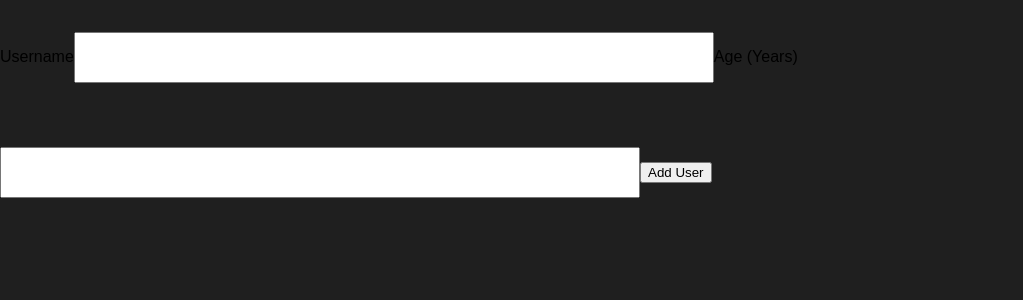
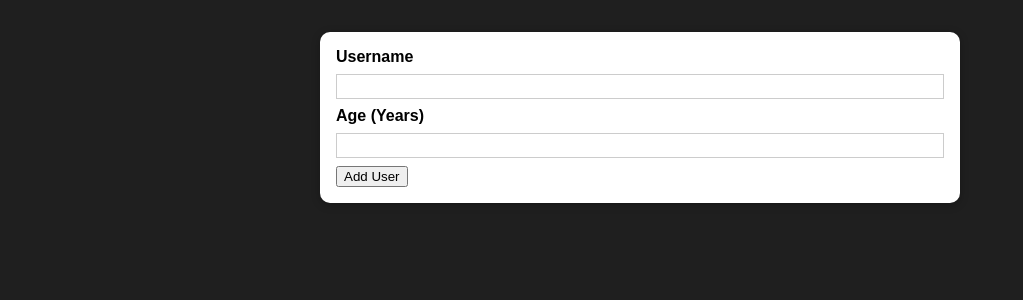
Before and after one commit to Daniel-Benzion/practice-project-1, a React (Create React App) app: page / in a window 1280 px wide. Shown: the top 300 px of the page, without its empty margins (0-1023 px from the left). Built offline with nearby package versions, Linux system fonts and the light colour scheme.

Commit message:
Card component

```diff
--- /dev/null
+++ b/src/components/UI/Card.js
@@ -0,0 +1,10 @@
+import React from 'react';
+import styles from './Card.module.css';
+
+const Card = (props) => {
+  return (
+    <div className={`${styles.card} ${props.className}`}>{props.children}</div>
+  )
+}
+
+export default Card;
--- /dev/null
+++ b/src/components/UI/Card.module.css
@@ -0,0 +1,5 @@
+.card {
+  background: white;
+  box-shadow: 0 2px 8px rgba(0, 0, 0, 0.26);
+  border-radius: 10px;
+}
--- a/src/components/Users/AddUser.js
+++ b/src/components/Users/AddUser.js
@@ -1,22 +1,25 @@
 import React from "react";
 import styles from "./AddUser.module.css";
+import Card from "../UI/Card";
+
 
 const AddUser = () => {
-
   const addUserHandler = (event) => {
     event.preventDefault();
-  }
+  };
 
   return (
-    <form onSubmit={addUserHandler}>
-      <label htmlFor="username">Username</label>
-      <input id="username" className={styles.input} type="text"></input>
+    <Card className={styles.input}>
+      <form onSubmit={addUserHandler}>
+        <label htmlFor="username">Username</label>
+        <input id="username" type="text"></input>
 
-      <label htmlFor="age">Age (Years)</label>
-      <input id="age" className={styles.input} type="number"></input>
+        <label htmlFor="age">Age (Years)</label>
+        <input id="age" type="number"></input>
 
-      <button type="submit">Add User</button>
-    </form>
+        <button type="submit">Add User</button>
+      </form>
+    </Card>
   );
 };
 
```
